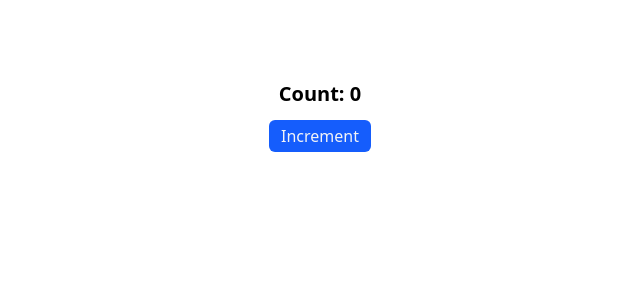
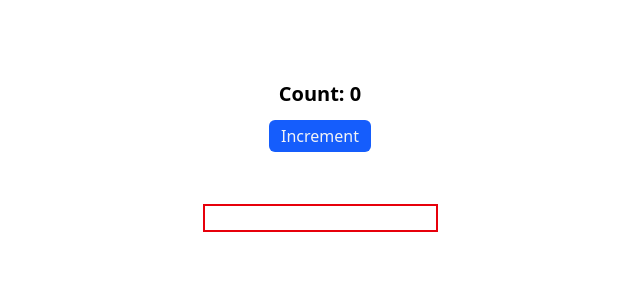
Before and after one commit to MukitHossen7/Polishing-React.js, a React (Vite) app in the folder use-memo/: page / in a window 1280 px wide. Shown: the top 300 px of the page, without its empty margins (320-960 px from the left). Built offline with nearby package versions, Linux system fonts and the light colour scheme.

Commit message:
feat: refactor ChildComponent to use memo and integrate it into Count component

```diff
--- a/use-memo/src/components/ChildComponent.jsx
+++ b/use-memo/src/components/ChildComponent.jsx
@@ -1,17 +1,35 @@
-import { useState } from "react";
+// import { memo, useState } from "react";
 
-const ChildComponent = () => {
+// const ChildComponent = () => {
+//   const [text, setText] = useState("");
+//   console.log("Child Component");
+//   return (
+//     <div className="flex flex-col justify-center items-center mt-10">
+//       <input
+//         type="text"
+//         value={text}
+//         className="border-2 border-red-600"
+//         onChange={(e) => setText(e.target.value)}
+//       />
+//     </div>
+//   );
+// };
+
+// export default memo(ChildComponent);
+
+import { memo, useState } from "react";
+
+export const ChildComponent = memo(() => {
   const [text, setText] = useState("");
   console.log("Child Component");
   return (
-    <div>
+    <div className="flex flex-col justify-center items-center mt-10">
       <input
         type="text"
         value={text}
+        className="border-2 border-red-600"
         onChange={(e) => setText(e.target.value)}
       />
     </div>
   );
-};
-
-export default ChildComponent;
+});
--- a/use-memo/src/components/Count.jsx
+++ b/use-memo/src/components/Count.jsx
@@ -1,4 +1,5 @@
 import { useState } from "react";
+import { ChildComponent } from "./ChildComponent";
 
 const Count = () => {
   const [count, setCount] = useState(0);
@@ -14,6 +15,7 @@ const Count = () => {
           Increment
         </button>
       </div>
+      <ChildComponent></ChildComponent>
     </div>
   );
 };
```
